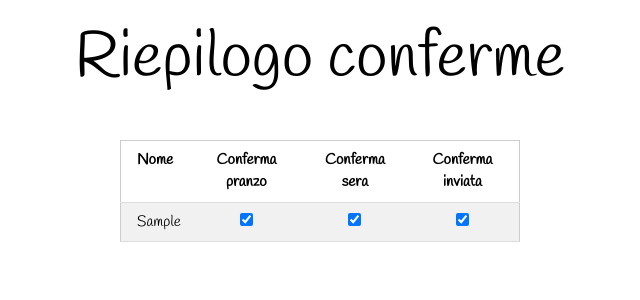
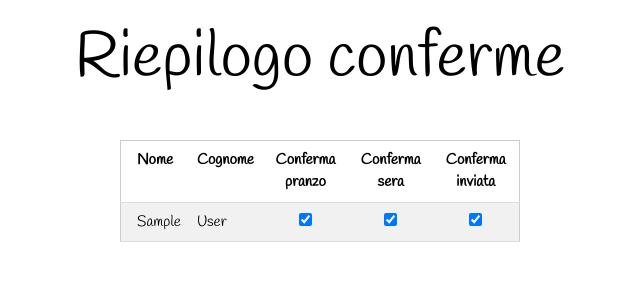
Before and after one commit to seciadev/django_weddingsite, a Django app: page /riepilogo/ in a window 1280 px wide. Shown: the part 39-339 px from the top of the page, without its empty margins (320-960 px from the left). Run offline with Django 3.2, Linux system fonts and the light colour scheme; a user stored in the database is signed in; tables that the repository leaves empty hold one stand-in row (values such as "Sample post"); some libraries are stand-ins or nearby versions; some web fonts are replaced.

Commit message:
Modificata riepilogo conferme

```diff
--- a/savethedate/templates/savethedate/riepilogo.html
+++ b/savethedate/templates/savethedate/riepilogo.html
@@ -14,6 +14,7 @@
 
         <tr>
 			<th>Nome</th>
+			<th>Cognome</th>
 			{% if user.profile.full_day %}
 			<th class="w3-center">Conferma pranzo</th>
 			{% endif %}
@@ -25,6 +26,7 @@
 
 		<tr>
             <td>{{ form.instance.user.first_name }}</td>
+			<td>{{ form.instance.user.last_name }}</td>
             {% if form.instance.user.profile.full_day %}
 			<td class="w3-center">{{ form.conferma_pranzo }}</td>
 			{% else %}
```
